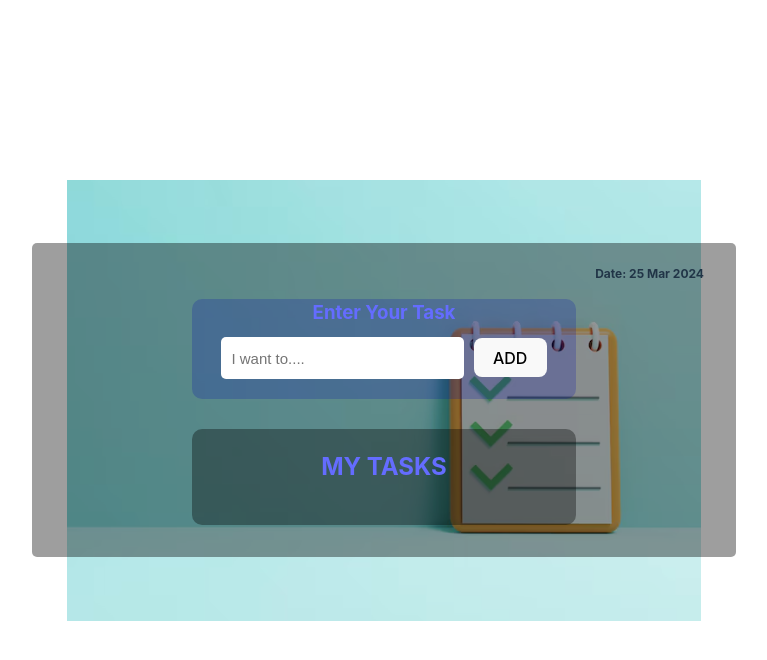
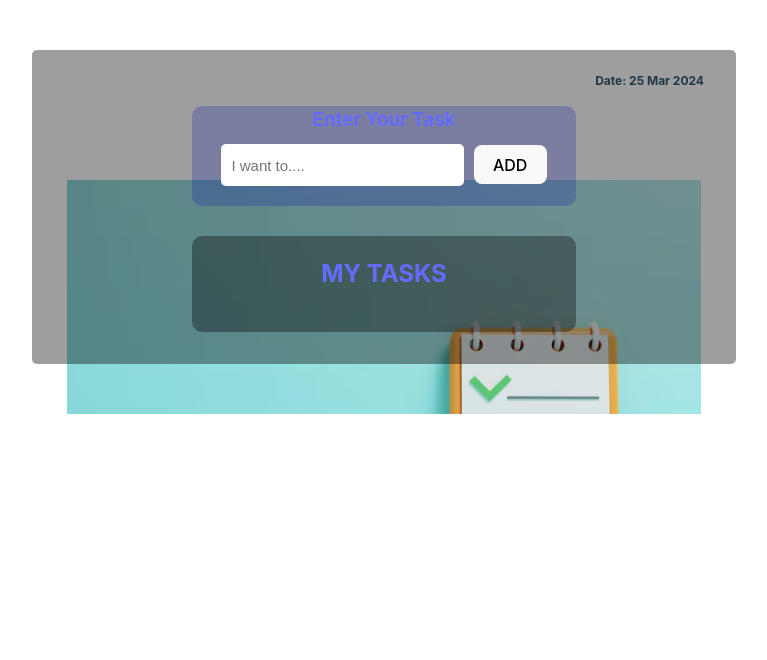
Before and after one commit to TajjDev/to-do-with-react, a React (Vite) app: page / in a window 1280 px wide. Shown: the top 660 px of the page, without its empty margins (256-1023 px from the left). Built offline with nearby package versions, Linux system fonts and the light colour scheme.

Commit message:
Update index.css

```diff
--- a/src/index.css
+++ b/src/index.css
@@ -101,8 +101,8 @@ body {
   justify-content: center;
   place-items: center;
   width:100%;
-  min-width: 320px;
-  min-height: 100vh;
+/*   min-width: 320px; */
+  height: 100%;
 }
 
 h1 {
```
